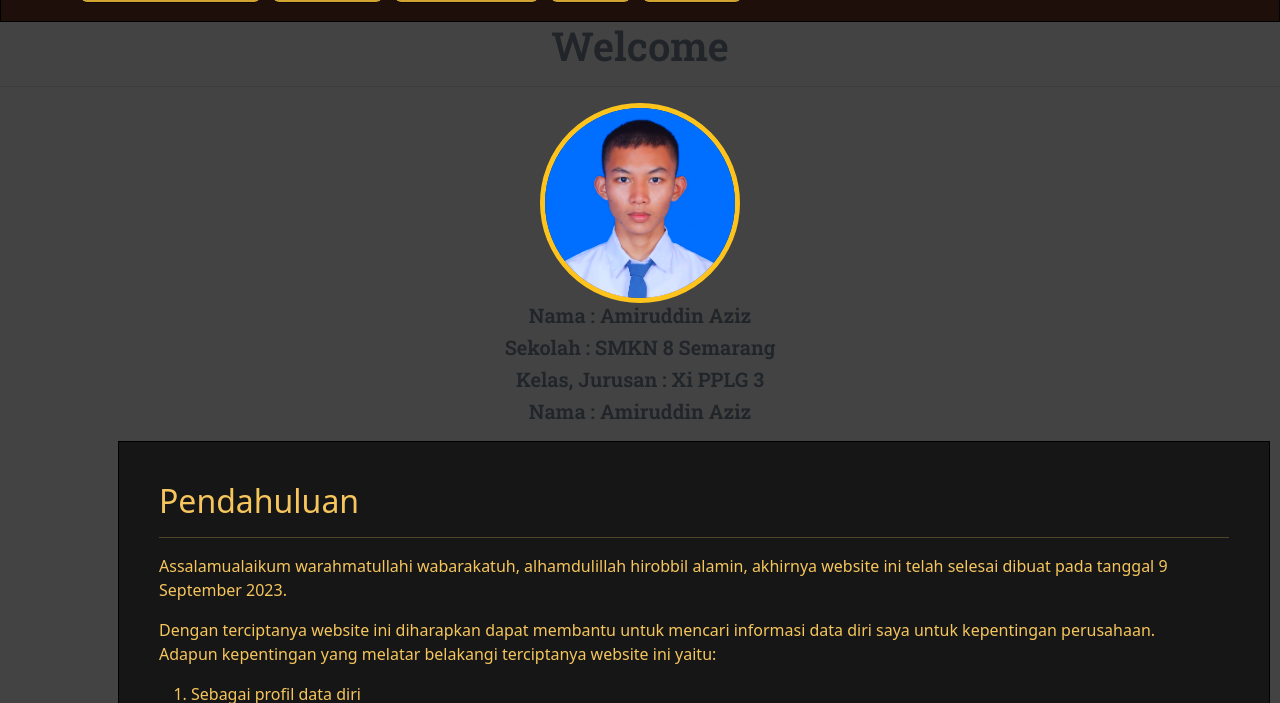
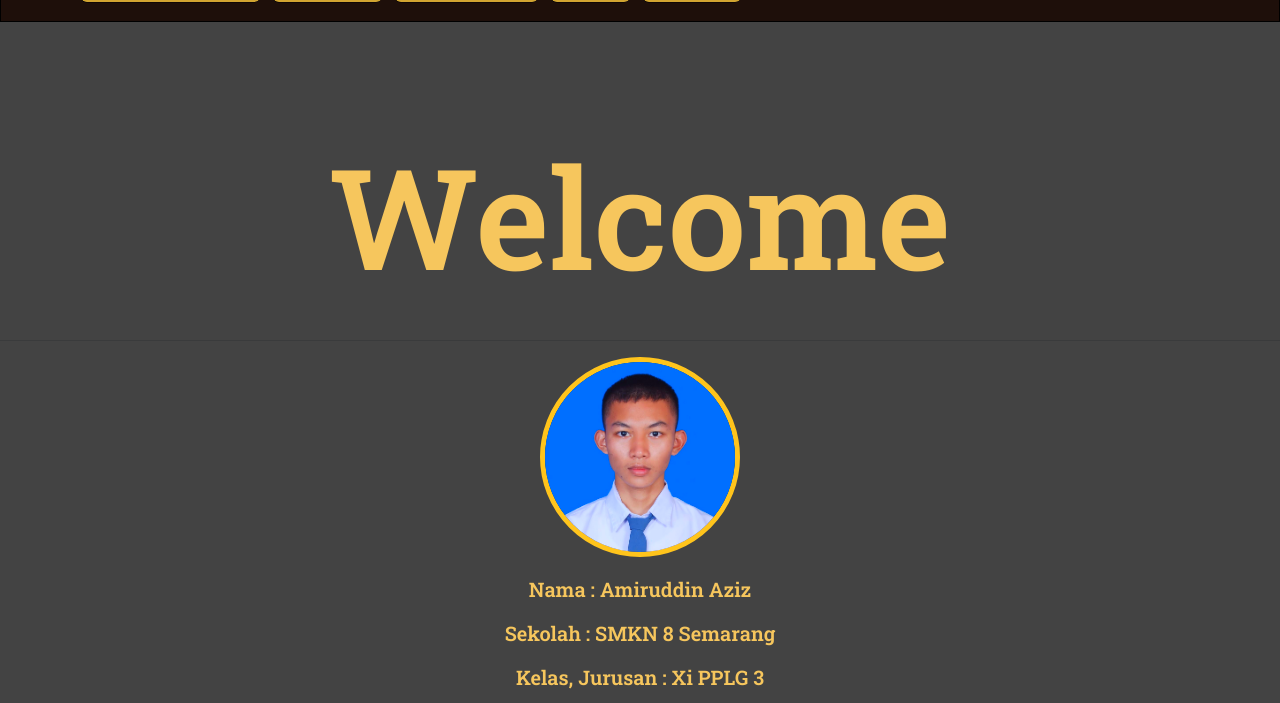
Before and after one commit to amiruddinaziz123/BiodataAziz.github.io, a plain HTML site: page index.html in a window 1280 px wide. Shown: the part 69-772 px from the top of the page. Drawn offline with nearby package versions, Linux system fonts and the light colour scheme.

Commit message:
Update index.html

```diff
--- a/index.html
+++ b/index.html
@@ -12,6 +12,23 @@
 		<link href="https://fonts.googleapis.com/css2?family=Roboto+Slab:wght@600&display=swap" rel="stylesheet"/>
 		<link rel="stylesheet" href="https://unpkg.com/aos@next/dist/aos.css"/>
 		<link href="https://cdn.jsdelivr.net/npm/bootstrap@5.3.1/dist/css/bootstrap.min.css" rel="stylesheet" integrity="sha384-4bw+/aepP/YC94hEpVNVgiZdgIC5+VKNBQNGCHeKRQN+PtmoHDEXuppvnDJzQIu9" crossorigin="anonymous">
+		<style>
+			h1 {
+			    text-align: center;
+			    font-size: 140px;
+			    margin: 110px;
+			    color: #f6c65d;
+			    font-family: "Roboto Slab", serif;
+			    margin-bottom: 40px;
+			}
+			h5 {
+			    /* text-align: justify; */
+			    margin-top: 20px;
+			    font-family: "Roboto Slab", serif;
+			    color: #f6c65d;
+			    /* text-align: center; */
+			}
+		</style>
 	</head>
 	<body id="body">
 		<div class="background-opacity">
```
